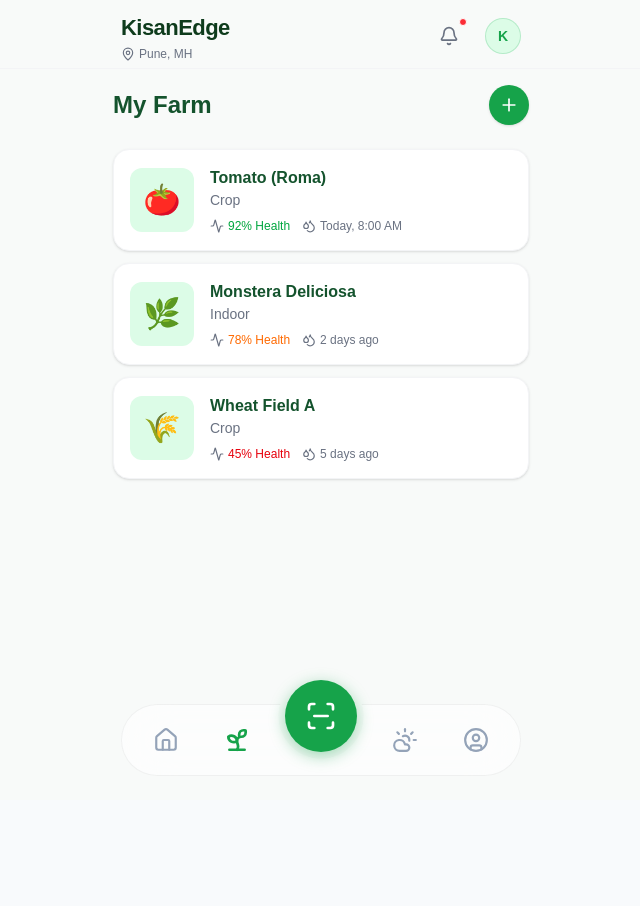
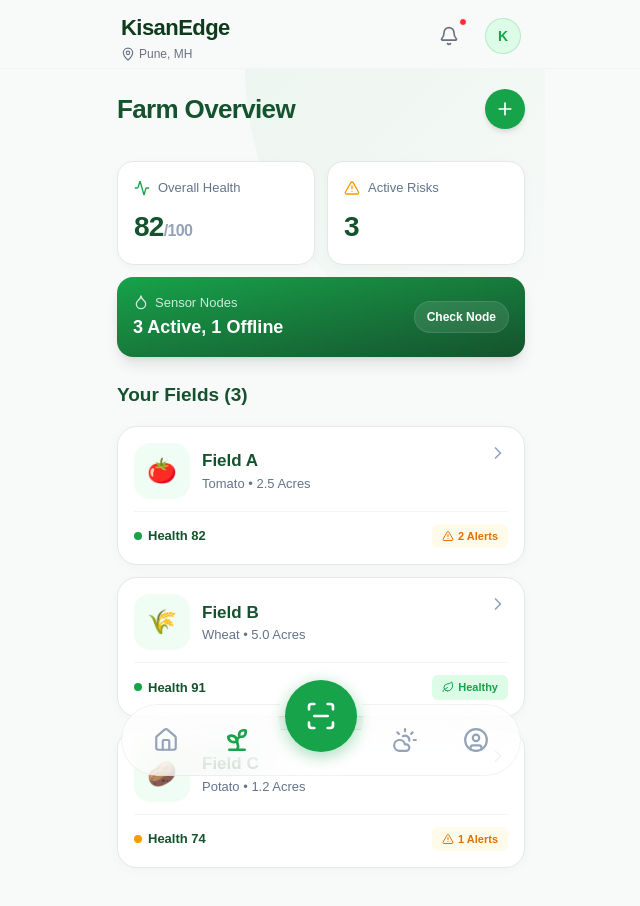
Before and after one commit to MdKasif0/KisanEdge, a Next.js app: page /farm in a window 1280 px wide. Shown: the top 906 px of the page, without its empty margins (319-959 px from the left). Before the commit the page ends 800 px from the top, so only its background shows below. Built offline with nearby package versions, Linux system fonts and the light colour scheme.

Commit message:
feat: redesign farm dashboard with health metrics, risk summaries, and field detail navigation

```diff
--- a/src/app/(app)/farm/page.tsx
+++ b/src/app/(app)/farm/page.tsx
@@ -1,22 +1,102 @@
-import { MOCK_PLANTS } from "@/lib/mock-data";
-import { CropCard } from "@/components/features/crop-card";
-import { Plus } from "lucide-react";
+"use client";
+
+import Link from "next/link";
+import { MOCK_FIELDS } from "@/lib/mock-data";
+import { Plus, Activity, AlertTriangle, Droplet, ChevronRight, Leaf } from "lucide-react";
 import { Button } from "@/components/ui/button";
+import { motion } from "framer-motion";
 
 export default function FarmPage() {
+  const avgHealth = Math.round(MOCK_FIELDS.reduce((acc, f) => acc + f.healthScore, 0) / MOCK_FIELDS.length);
+  const totalAlerts = MOCK_FIELDS.reduce((acc, f) => acc + f.alerts, 0);
+
   return (
-    <div className="flex flex-col gap-6 p-4">
-      <div className="flex items-center justify-between">
-        <h1 className="text-2xl font-bold text-brand-deep">My Farm</h1>
-        <Button size="icon" className="rounded-full w-10 h-10">
+    <div className="flex flex-col gap-6 p-4 sm:p-5 relative min-h-[100dvh] bg-[#F8FAF9] pb-24">
+      {/* Background Graphic */}
+      <div className="absolute top-0 right-0 w-[300px] h-[300px] bg-gradient-to-br from-[#16A34A]/5 to-transparent rounded-bl-full pointer-events-none" />
+
+      {/* Header */}
+      <header className="relative z-10 flex items-center justify-between pt-safe pb-2">
+        <h1 className="text-[26px] font-bold text-[#14532D] tracking-tight">Farm Overview</h1>
+        <Button size="icon" className="rounded-full w-10 h-10 bg-[#16A34A] hover:bg-[#15803d] text-white shadow-md">
           <Plus className="w-5 h-5" />
         </Button>
-      </div>
-      <div className="flex flex-col gap-3">
-        {MOCK_PLANTS.map(plant => (
-          <CropCard key={plant.id} plant={plant} />
-        ))}
-      </div>
+      </header>
+
+      {/* Metrics Grid */}
+      <motion.div initial={{ opacity: 0, y: 10 }} animate={{ opacity: 1, y: 0 }} className="grid grid-cols-2 gap-3 relative z-10">
+        <div className="bg-white rounded-2xl p-4 shadow-[0_2px_8px_rgba(0,0,0,0.03)] border border-[#E5E7EB]">
+          <div className="flex items-center gap-2 mb-2">
+            <Activity className="w-4 h-4 text-[#16A34A]" />
+            <span className="text-[13px] font-medium text-[#64748b]">Overall Health</span>
+          </div>
+          <div className="text-[28px] font-bold text-[#14532D] tracking-tight">{avgHealth}<span className="text-[16px] text-[#94A3B8]">/100</span></div>
+        </div>
+
+        <div className="bg-white rounded-2xl p-4 shadow-[0_2px_8px_rgba(0,0,0,0.03)] border border-[#E5E7EB]">
+          <div className="flex items-center gap-2 mb-2">
+            <AlertTriangle className="w-4 h-4 text-amber-500" />
+            <span className="text-[13px] font-medium text-[#64748b]">Active Risks</span>
+          </div>
+          <div className="text-[28px] font-bold text-[#14532D] tracking-tight">{totalAlerts}</div>
+        </div>
+
+        <div className="col-span-2 bg-gradient-to-br from-[#16A34A] to-[#14532D] rounded-2xl p-4 shadow-lg text-white flex justify-between items-center">
+          <div className="flex flex-col">
+            <span className="text-[13px] font-medium text-white/80 flex items-center gap-1.5"><Droplet className="w-4 h-4" /> Sensor Nodes</span>
+            <span className="text-[18px] font-bold mt-0.5">3 Active, 1 Offline</span>
+          </div>
+          <Button variant="ghost" className="h-8 rounded-full bg-white/10 hover:bg-white/20 text-white text-[12px] font-semibold border border-white/10 px-3">
+            Check Node
+          </Button>
+        </div>
+      </motion.div>
+
+      {/* Field List */}
+      <motion.section initial={{ opacity: 0, y: 10 }} animate={{ opacity: 1, y: 0 }} transition={{ delay: 0.1 }} className="relative z-10 flex flex-col gap-4">
+        <div className="flex items-center justify-between">
+          <h2 className="text-[19px] font-bold text-[#14532D]">Your Fields ({MOCK_FIELDS.length})</h2>
+        </div>
+
+        <div className="flex flex-col gap-3">
+          {MOCK_FIELDS.map((field) => (
+            <Link key={field.id} href={`/farm/${field.id}`}>
+              <div className="bg-white p-4 rounded-[20px] shadow-[0_2px_12px_rgba(0,0,0,0.03)] border border-[#E5E7EB] hover:border-[#16A34A]/30 transition-colors flex flex-col gap-3">
+                <div className="flex justify-between items-start">
+                  <div className="flex gap-3 items-center">
+                    <div className="w-14 h-14 rounded-2xl bg-[#F0FDF4] flex items-center justify-center text-2xl shrink-0">
+                      {field.image}
+                    </div>
+                    <div className="flex flex-col">
+                      <h3 className="font-bold text-[#14532D] text-[17px]">{field.name}</h3>
+                      <p className="text-[13px] text-[#64748b] font-medium">{field.crop} • {field.area}</p>
+                    </div>
+                  </div>
+                  <ChevronRight className="w-5 h-5 text-[#94A3B8]" />
+                </div>
+
+                <div className="w-full h-px bg-gray-100" />
+
+                <div className="flex justify-between items-center">
+                  <div className="flex items-center gap-1.5">
+                    <div className={`w-2 h-2 rounded-full ${field.healthScore > 80 ? 'bg-[#16A34A]' : 'bg-amber-500'}`} />
+                    <span className="text-[13px] font-bold text-[#14532D]">Health {field.healthScore}</span>
+                  </div>
+                  {field.alerts > 0 ? (
+                    <div className="bg-amber-50 text-amber-600 px-2.5 py-1 rounded-md text-[11px] font-bold flex items-center gap-1">
+                      <AlertTriangle className="w-3 h-3" /> {field.alerts} Alerts
+                    </div>
+                  ) : (
+                    <div className="bg-[#DCFCE7] text-[#16A34A] px-2.5 py-1 rounded-md text-[11px] font-bold flex items-center gap-1">
+                      <Leaf className="w-3 h-3" /> Healthy
+                    </div>
+                  )}
+                </div>
+              </div>
+            </Link>
+          ))}
+        </div>
+      </motion.section>
     </div>
   );
 }
```
